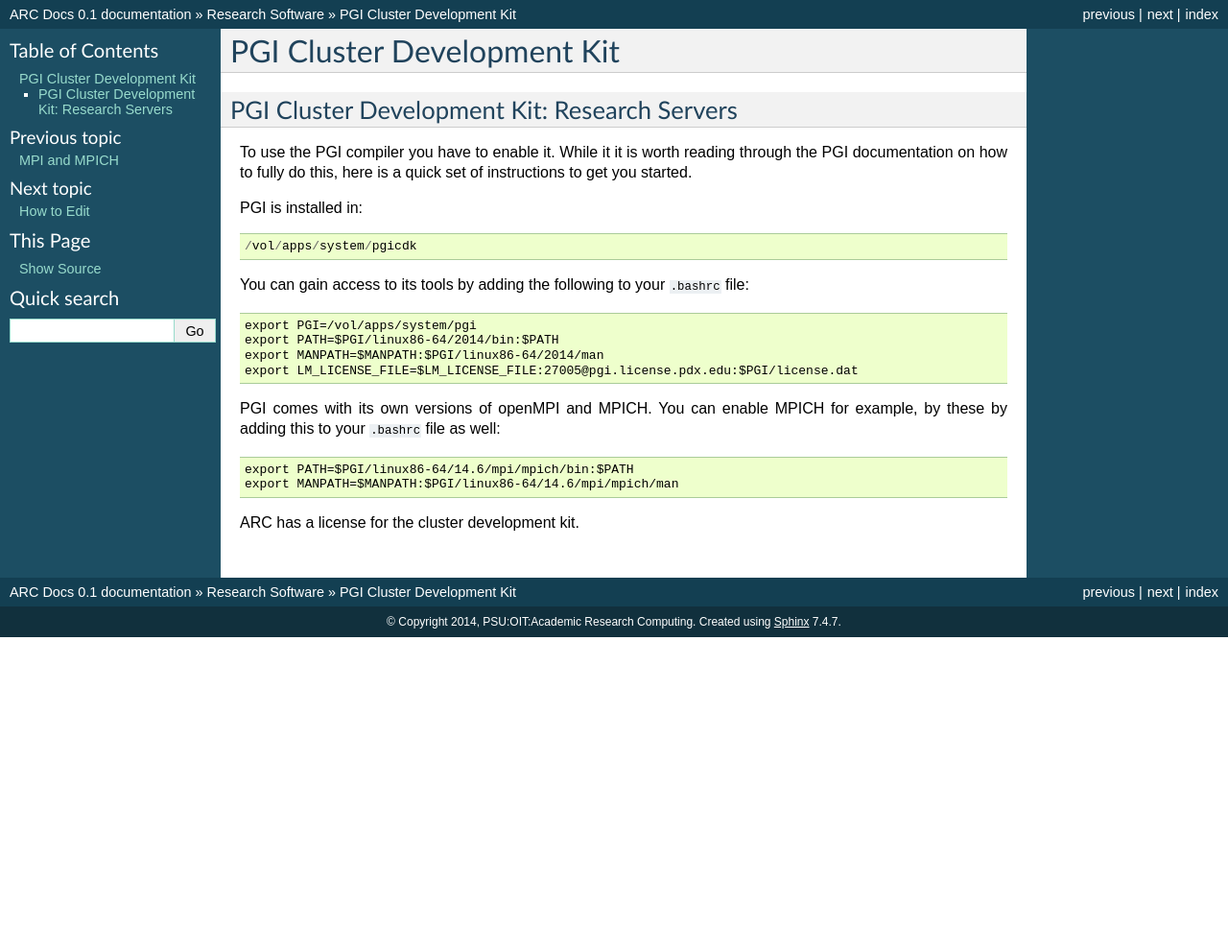
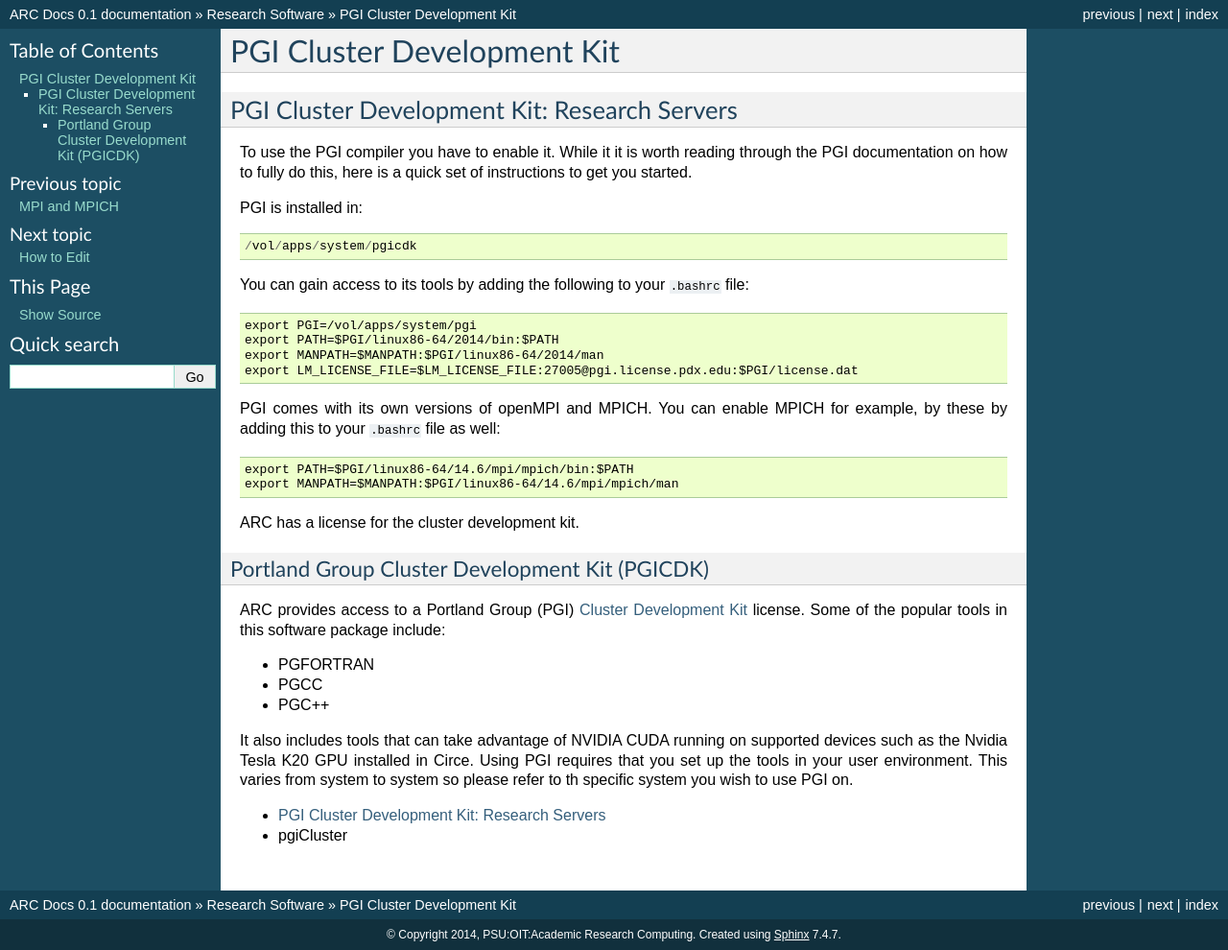
Before and after one commit to PSU-Research-Computing/psurc-docs, a Sphinx documentation site: the page built from source/research_software/pgi.rst, in a window 1280 px wide. Shown: the whole page at 96% size. Built offline with Sphinx 7.4.7, drawn with Linux system fonts in a browser that asks for light colours; before the commit the page ends 900 px from its top, so only the background shows below that.

Commit message:
Combined PGI Info

```diff
--- a/source/research_software/pgi.rst
+++ b/source/research_software/pgi.rst
@@ -31,3 +31,20 @@
   export MANPATH=$MANPATH:$PGI/linux86-64/14.6/mpi/mpich/man
 
 ARC has a license for the cluster development kit.
+
+
+Portland Group Cluster Development Kit (PGICDK)
+-----------------------------------------------
+
+ARC provides access to a Portland Group (PGI) `Cluster Development Kit`_ license.  Some of the popular tools in this software package include:
+
+- PGFORTRAN
+- PGCC
+- PGC++
+
+It also includes tools that can take advantage of NVIDIA CUDA running on supported devices such as the Nvidia Tesla K20 GPU installed in Circe.  Using PGI requires that you set up the tools in your user environment.  This varies from system to system so please refer to th specific system you wish to use PGI on.
+
+- :ref:`pgiResearch`
+- :ref:`pgiCluster`
+
+.. _`Cluster Development Kit`: https://www.pgroup.com/products/pgicdk.htm
```
Also changed, not shown: source/special-software.rst (deleted, +0 -22 lines), requirements.txt (renamed from source/requirements.txt).
